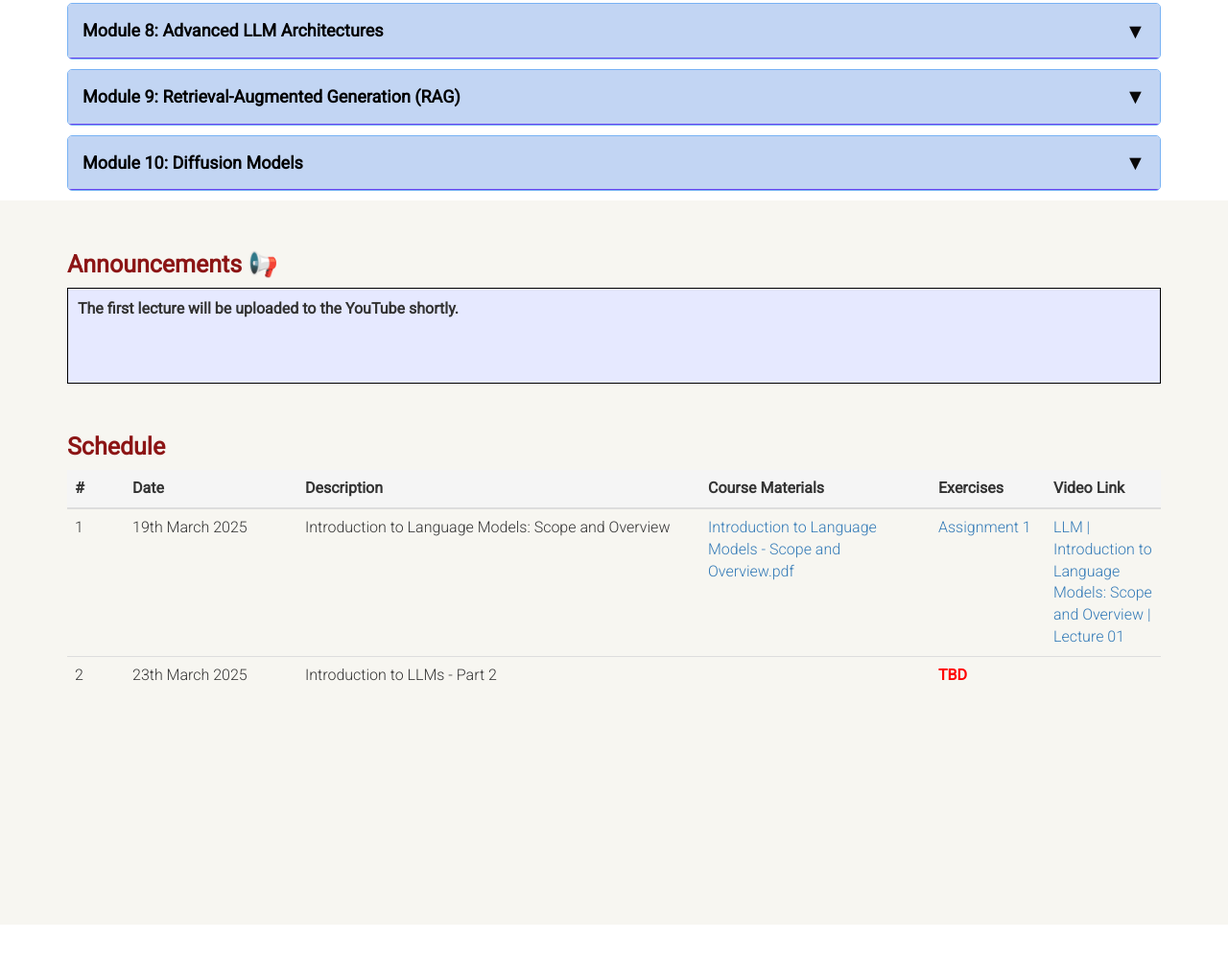
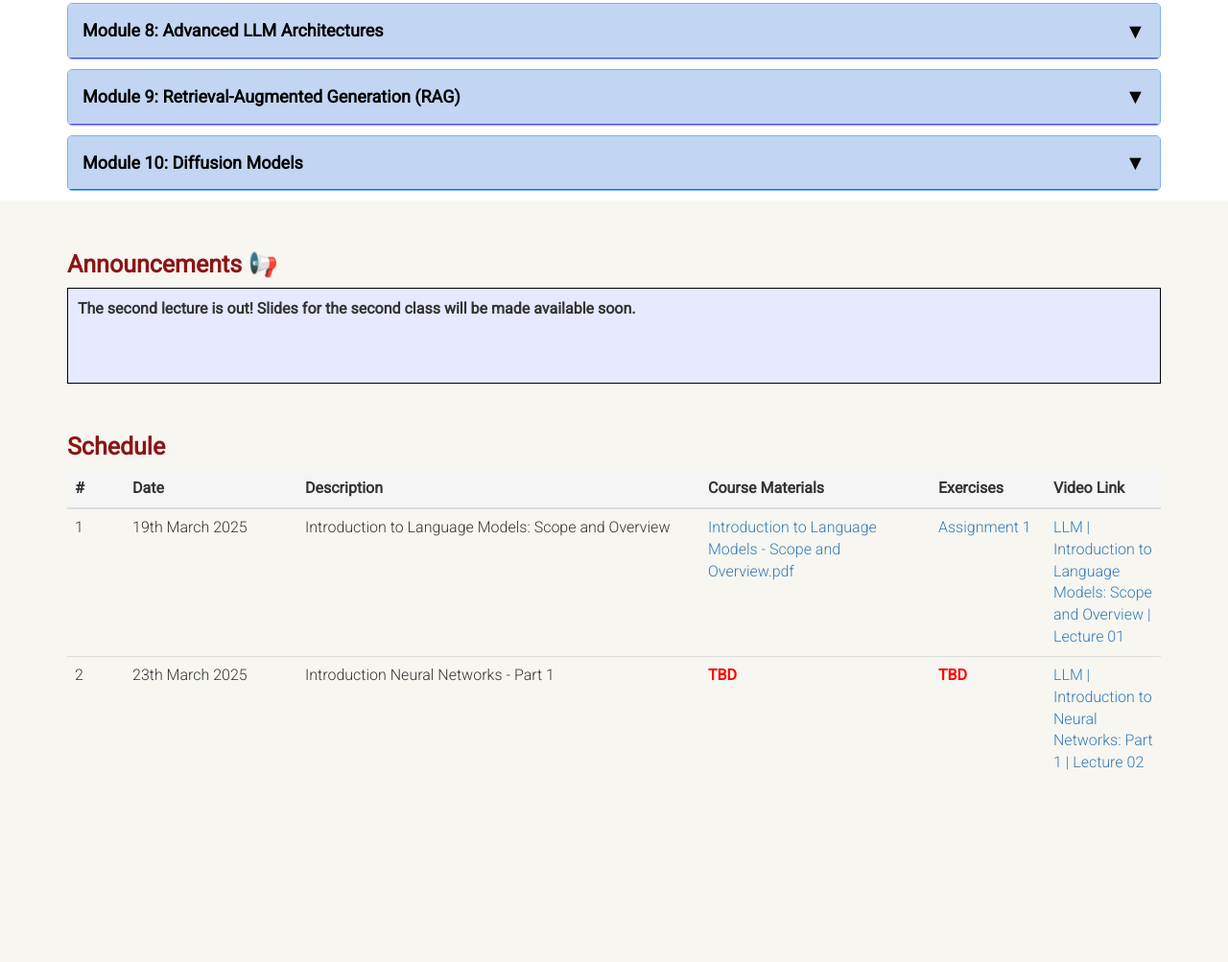
Before and after one commit to respailab/llm-101.respailab.github.io, a plain HTML site: page docs/index.html in a window 1280 px wide. Shown: the part 1852-2855 px from the top of the page at 96% size. Before the commit the page ends 2816 px from the top, so only its background shows below. Drawn offline with nearby package versions, Linux system fonts and the light colour scheme.

Commit message:
second lecture video.

```diff
--- a/docs/index.html
+++ b/docs/index.html
@@ -1,5 +1,6 @@
 <!DOCTYPE html>
 <html lang="en">
+
 <head>
   <meta charset="utf-8">
   <meta http-equiv="X-UA-Compatible" content="IE=edge">
@@ -10,14 +11,16 @@
       visibility: hidden;
     }
   </style>
-    <noscript><style>
+  <noscript>
+    <style>
       #shuffle-container {
         visibility: visible;
       }
-    </style></noscript>
+    </style>
+  </noscript>
   <script>
     // Shuffle CAs
-      document.addEventListener("DOMContentLoaded", function() {
+    document.addEventListener("DOMContentLoaded", function () {
       const container = document.getElementById("shuffle-container");
       const children = Array.from(container.children);
 
@@ -37,6 +40,7 @@
   <link rel="stylesheet" type="text/css" href="style.css" />
   <link rel="stylesheet" href="https://maxcdn.bootstrapcdn.com/font-awesome/4.4.0/css/font-awesome.min.css">
 </head>
+
 <body>
   <!-- <div id="unreleased-message" style="text-align: center;">
       This site is under active construction, and contents are subject to change.
@@ -45,7 +49,8 @@
     <div class="container">
       <div class="navbar-header">
         <a class="navbar-brand brand" href="index.html">LLM 101</a>
-          <button type="button" class="navbar-toggle collapsed" data-toggle="collapse" data-target="#bs-example-navbar-collapse-1" aria-expanded="false">
+        <button type="button" class="navbar-toggle collapsed" data-toggle="collapse"
+          data-target="#bs-example-navbar-collapse-1" aria-expanded="false">
           <span class="icon-bar"></span>
           <span class="icon-bar"></span>
           <span class="icon-bar"></span>
@@ -65,7 +70,7 @@
   </nav>
 
   <div id="header" class="container"">
-      <img src="images/logo_respai.png" alt="Image 1" style="height: 50px;">
+      <img src=" images/logo_respai.png" alt="Image 1" style="height: 50px;">
     <div style="display: inline-block; margin: 0 10px; text-align: center;">
       <h1>LLM-101: Introduction to Large Language Models</h1>
       <h3>RespAI Lab / Spring 2025</h3>
@@ -408,8 +413,9 @@
   <div class="container sec" id="coursework" style="margin-top:-20px">
     <br>
     <h2>Announcements 📢</h2>
-      <div style="font-weight: bold; border: 1px solid black; padding: 10px; min-height: 100px; background: rgb(230, 233, 255);">
-        The first lecture will be uploaded to the YouTube shortly.
+    <div
+      style="font-weight: bold; border: 1px solid black; padding: 10px; min-height: 100px; background: rgb(230, 233, 255);">
+      The second lecture is out! Slides for the second class will be made available soon.
     </div>
   </div>
 
@@ -447,23 +453,34 @@
           <td> 1 </td>
           <td> 19th March 2025 </td>
           <td> Introduction to Language Models: Scope and Overview </td>
-          <td><a href="../resources/ppt/Introduction to Language Models - Scope and Overview.pdf">Introduction to Language Models - Scope and Overview.pdf</a></td>
+          <td><a href="../resources/ppt/Introduction to Language Models - Scope and Overview.pdf">Introduction to
+              Language Models - Scope and Overview.pdf</a></td>
           <td>
             <a href="https://colab.research.google.com/drive/1R_XqOObxUij8yma2dIxlsFO8eWI0E7Mc">Assignment 1</a>
           </td>
-          <td><a href="https://www.youtube.com/watch?v=Mi4HB8Fkzsw">LLM | Introduction to Language Models: Scope and Overview | Lecture 01</a></td>
+          <td><a href="https://www.youtube.com/watch?v=Mi4HB8Fkzsw">LLM | Introduction to Language Models: Scope and
+              Overview | Lecture 01</a></td>
         </tr>
         <tr>
           <td> 2 </td>
           <td> 23th March 2025 </td>
-          <td> Introduction to LLMs - Part 2 </td>
+          <td> Introduction Neural Networks - Part 1 </td>
           <!-- <td> <a href="https://github.com/stanford-cs336/spring2025-lectures/blob/main/lecture_01.py">lecture_01.py</a> </td> -->
-          <td></td>
+          <td>
+            <b>
+              <font color="red">TBD</font>
+            </b>
+          </td>
           <td>
             <!-- Assignment 1 <b><font color="green">out</font></b> -->
-            <b><font color="red">TBD</font></b>
+            <b>
+              <font color="red">TBD</font>
+            </b>
           </td>
-          <td></td>
+          <td>
+            <a href="https://www.youtube.com/watch?v=rvg9fp2cduM">LLM | Introduction to Neural Networks: Part 1 |
+              Lecture 02</a>
+          </td>
         </tr>
       </tbody>
     </table>
@@ -502,4 +519,5 @@
     });
   </script>
   </body>
+
 </html>
```
Lines whose indentation alone changed are shown as unchanged.
